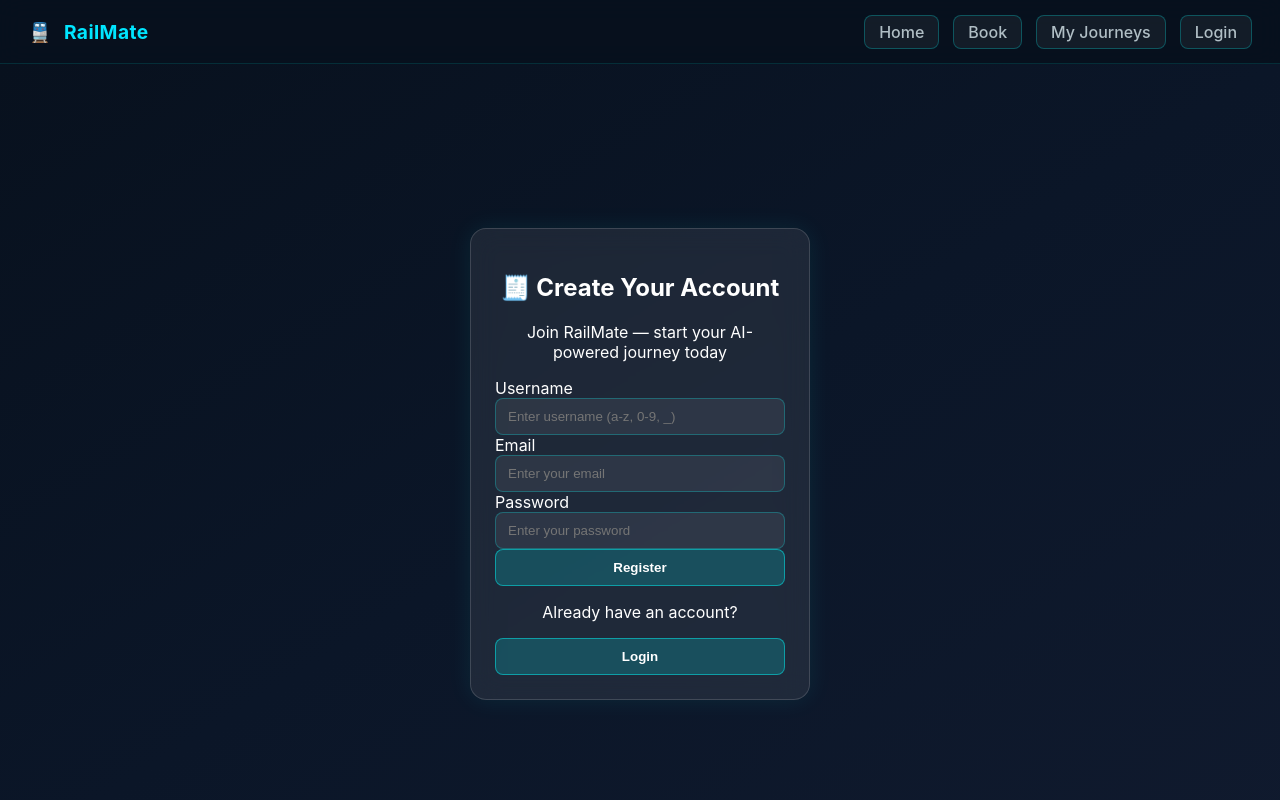
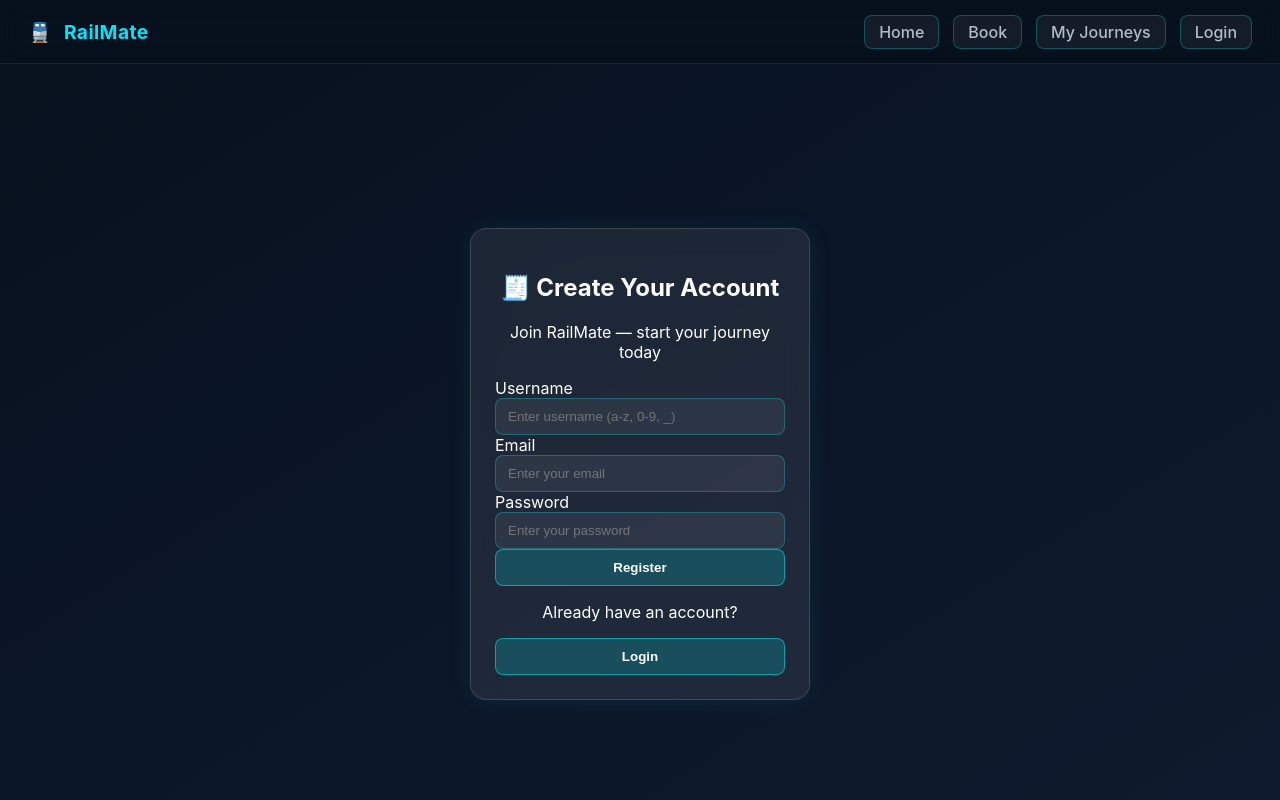
Before and after one commit to PINUMALLASAITEJA/RailMate-Backend, a React (Vite) app in the folder frontend/: page /register in a window 1280 px wide. Shown: the top 800 px of the page. Built offline with nearby package versions, Linux system fonts and the light colour scheme.

Commit message:
txt change

```diff
--- a/frontend/src/pages/Register.jsx
+++ b/frontend/src/pages/Register.jsx
@@ -52,7 +52,7 @@ const Register = () => {
           🧾 Create Your Account
         </h1>
         <p className="text-gray-400 text-xs mb-5">
-          Join RailMate — start your AI-powered journey today
+          Join RailMate — start your journey today
         </p>
 
         <form onSubmit={handleRegister} className="space-y-3 text-left">
```
